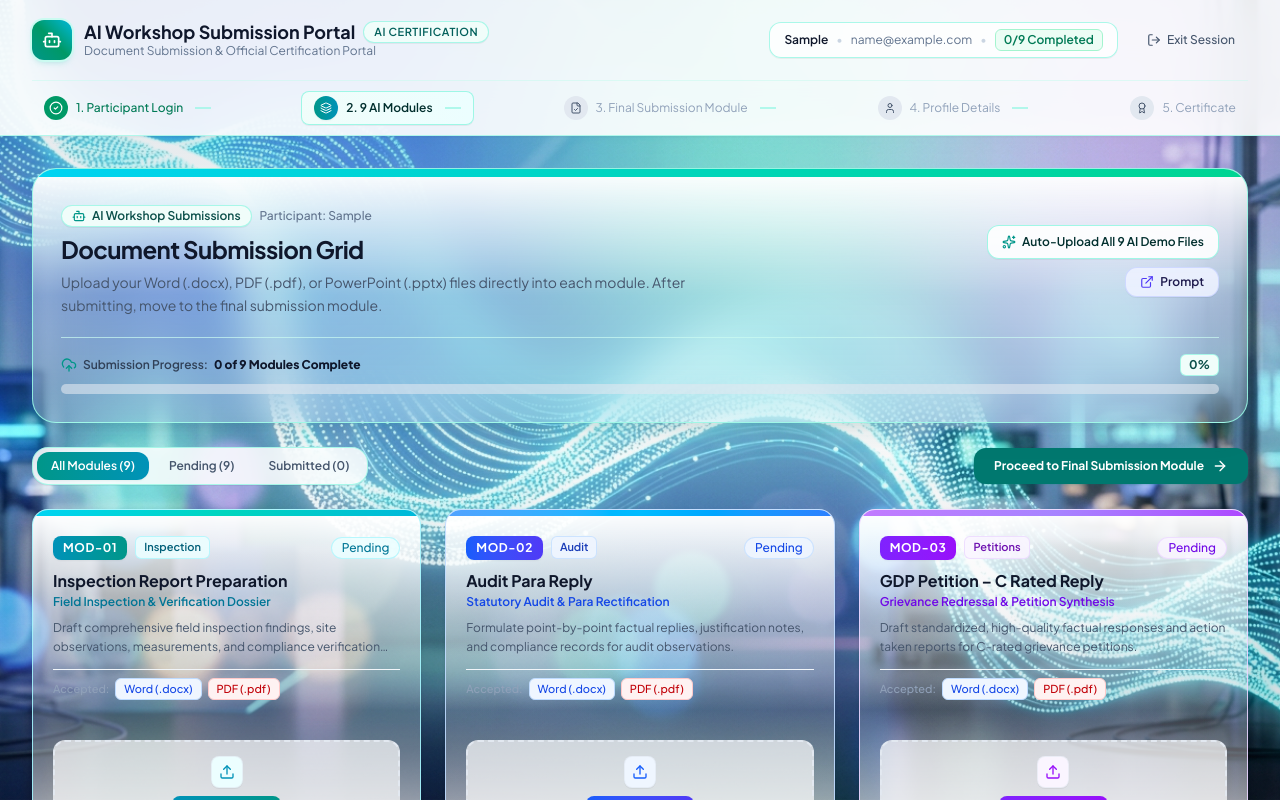
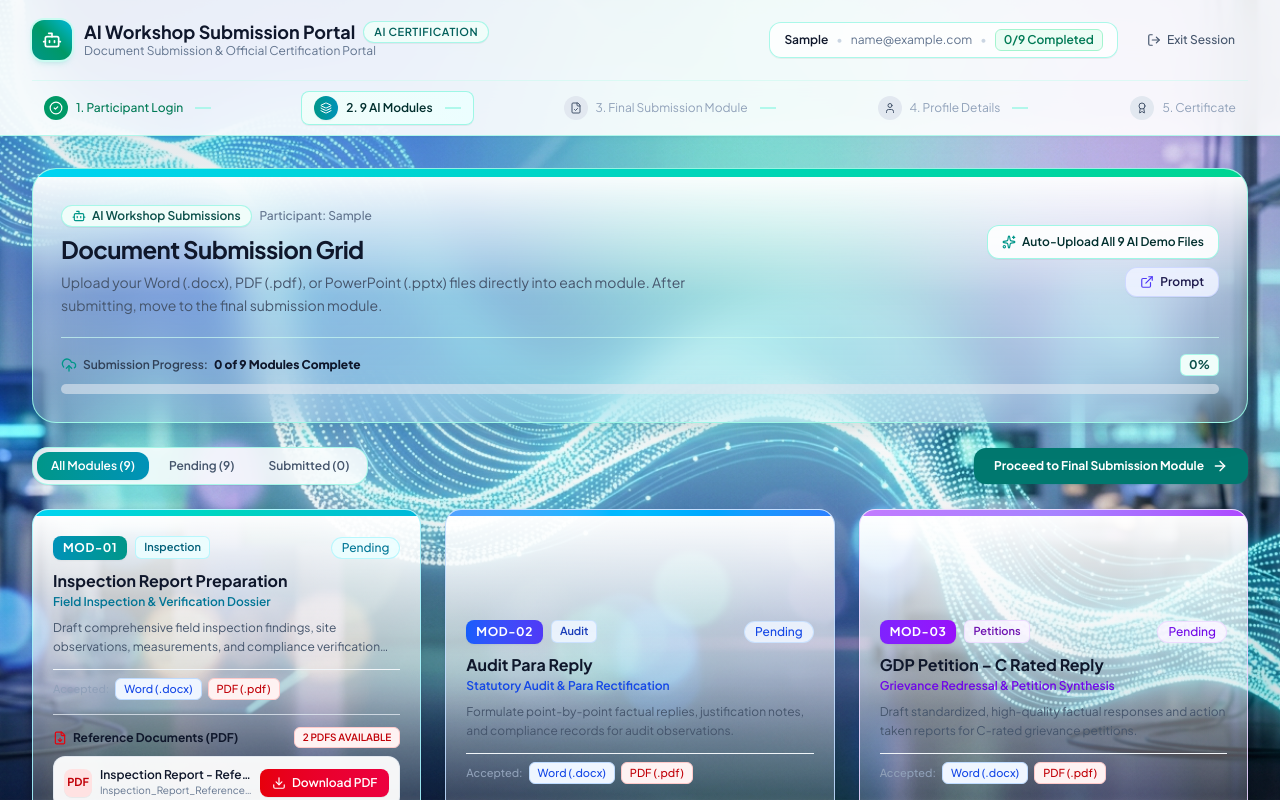
Before and after one commit to sanjaiworksai/Rural-Development-document-submission, a React (Vite) app: page / in a window 1280 px wide. Both pictures are taken after typing "name@example.com", "Sample" into the empty fields and a click on the button "Enter Workspace". Shown: the top 800 px of the page. Built offline with nearby package versions, Linux system fonts and the light colour scheme; a web font is replaced by a local one.

Commit message:
feat: add feedback form and module resource docs
Integrate a feedback form link on the certificate page and implement a UI component to display downloadable reference documents within module cards. Updated data schemas to support external resource documentation.

```diff
--- a/src/components/CertificatePage.tsx
+++ b/src/components/CertificatePage.tsx
@@ -11,6 +11,8 @@ import {
   Image as ImageIcon,
   Loader2,
   LogOut,
+  MessageSquareHeart,
+  ExternalLink,
   Paintbrush,
   Printer,
   RotateCcw,
@@ -230,6 +232,20 @@ export const CertificatePage: React.FC<CertificatePageProps> = ({
                 <span>Edit Details</span>
               </button>
 
+              {/* FEEDBACK FORM BUTTON */}
+              <a
+                id="btn-certificate-feedback-form"
+                href="https://docs.google.com/forms/d/e/1FAIpQLSeT0bBfGqkgmNOb8tUylUunhqOO-ebdmOt2BnVppsuaxRsswg/viewform"
+                target="_blank"
+                rel="noopener noreferrer"
+                className="inline-flex items-center gap-1.5 px-4 py-2 rounded-xl text-xs font-bold text-indigo-950 bg-gradient-to-r from-indigo-100 to-sky-100 hover:from-indigo-200 hover:to-sky-200 border border-indigo-200/90 shadow-2xs hover:shadow-xs transition-all cursor-pointer"
+                title="Fill in workshop feedback form"
+              >
+                <MessageSquareHeart className="w-3.5 h-3.5 text-indigo-600" />
+                <span>Feedback Form</span>
+                <ExternalLink className="w-3 h-3 text-indigo-500" />
+              </a>
+
               {/* DOWNLOAD CERTIFICATE PDF BUTTON */}
               <button
                 id="btn-download-certificate-pdf"
@@ -442,6 +458,38 @@ export const CertificatePage: React.FC<CertificatePageProps> = ({
           </div>
         </div>
       </div>
+
+      {/* BOTTOM FEEDBACK BANNER (Hidden on print) */}
+      <div className="no-print relative rounded-3xl border border-indigo-200/90 bg-gradient-to-r from-indigo-50/80 via-sky-50/70 to-teal-50/60 backdrop-blur-xl shadow-md p-5 sm:p-6 overflow-hidden">
+        <div className="flex flex-col sm:flex-row sm:items-center justify-between gap-4">
+          <div className="space-y-1">
+            <div className="flex items-center gap-2">
+              <span className="inline-flex items-center gap-1 px-2.5 py-0.5 rounded-full text-xs font-bold bg-indigo-100 text-indigo-800 border border-indigo-200">
+                <MessageSquareHeart className="w-3.5 h-3.5 text-indigo-600" />
+                <span>Workshop Feedback</span>
+              </span>
+            </div>
+            <h3 className="text-base sm:text-lg font-bold text-slate-900">
+              Share Your Workshop Experience
+            </h3>
+            <p className="text-xs text-slate-600 max-w-xl">
+              Please take a moment to provide your valuable feedback on the AI workshop modules and sessions.
+            </p>
+          </div>
+
+          <a
+            id="btn-bottom-feedback-form"
+            href="https://docs.google.com/forms/d/e/1FAIpQLSeT0bBfGqkgmNOb8tUylUunhqOO-ebdmOt2BnVppsuaxRsswg/viewform"
+            target="_blank"
+            rel="noopener noreferrer"
+            className="inline-flex items-center justify-center gap-2 px-6 py-3 rounded-xl text-xs font-bold text-white bg-gradient-to-r from-indigo-600 via-sky-600 to-teal-600 hover:from-indigo-700 hover:to-teal-700 transition-all shadow-md shadow-indigo-600/20 hover:shadow-lg cursor-pointer shrink-0"
+          >
+            <MessageSquareHeart className="w-4 h-4" />
+            <span>Open Feedback Form</span>
+            <ExternalLink className="w-3.5 h-3.5" />
+          </a>
+        </div>
+      </div>
     </div>
   );
 };
--- a/src/components/ModuleCard.tsx
+++ b/src/components/ModuleCard.tsx
@@ -1,7 +1,9 @@
 import React, { useRef, useState } from 'react';
 import {
   CheckCircle2,
+  Download,
   FileCode2,
+  FileDown,
   FileSpreadsheet,
   FileText,
   Presentation,
@@ -204,6 +206,58 @@ export const ModuleCard: React.FC<ModuleCardProps> = ({
           <span className="text-[11px] font-medium text-slate-400">Accepted:</span>
           {module.acceptedTypes.map((type) => getBadgeForType(type))}
         </div>
+
+        {/* Downloadable Reference PDF Documents (if provided for module) */}
+        {module.resourceDocs && module.resourceDocs.length > 0 && (
+          <div className="mt-3.5 pt-3 border-t border-slate-200/80 space-y-2">
+            <div className="flex items-center justify-between">
+              <span className="inline-flex items-center gap-1.5 text-xs font-bold text-slate-900">
+                <FileDown className="w-3.5 h-3.5 text-red-600" />
+                <span>Reference Documents (PDF)</span>
+              </span>
+              <span className="text-[10px] font-semibold uppercase px-2 py-0.5 rounded-md bg-red-50 text-red-700 border border-red-200">
+                {module.resourceDocs.length} PDFs Available
+              </span>
+            </div>
+
+            <div className="space-y-1.5">
+              {module.resourceDocs.map((doc, idx) => (
+                <div
+                  key={doc.id}
+                  className="flex flex-col sm:flex-row sm:items-center justify-between gap-2 p-2.5 rounded-xl bg-white/95 border border-slate-200/90 shadow-2xs hover:border-red-200 hover:bg-red-50/20 transition-all"
+                >
+                  <div className="flex items-center gap-2 min-w-0">
+                    <div className="w-7 h-7 rounded-lg bg-red-100 text-red-700 flex items-center justify-center font-bold text-[11px] shrink-0 shadow-2xs">
+                      PDF
+                    </div>
+                    <div className="min-w-0">
+                      <p className="text-xs font-semibold text-slate-900 truncate" title={doc.title}>
+                        {doc.title}
+                      </p>
+                      <p className="text-[10px] text-slate-500 truncate">
+                        {doc.filename}
+                      </p>
+                    </div>
+                  </div>
+
+                  <div className="flex items-center shrink-0 self-end sm:self-auto">
+                    <a
+                      id={`btn-download-pdf-${module.id}-${idx}`}
+                      href={doc.downloadUrl}
+                      target="_blank"
+                      rel="noopener noreferrer"
+                      className="inline-flex items-center gap-1.5 px-3 py-1.5 rounded-lg text-xs font-semibold text-white bg-gradient-to-r from-red-600 to-rose-600 hover:from-red-700 hover:to-rose-700 shadow-2xs transition-all cursor-pointer"
+                      title="Download PDF directly"
+                    >
+                      <Download className="w-3.5 h-3.5" />
+                      <span>Download PDF</span>
+                    </a>
+                  </div>
+                </div>
+              ))}
+            </div>
+          </div>
+        )}
       </div>
 
       {/* Hidden File Input */}
--- a/src/data/initialModules.ts
+++ b/src/data/initialModules.ts
@@ -10,6 +10,26 @@ export const INITIAL_MODULES: ModuleData[] = [
     category: 'Inspection',
     acceptedTypes: ['word', 'pdf'],
     recommendedType: 'word',
+    resourceDocs: [
+      {
+        id: 'mod1-doc-1',
+        title: 'Inspection Report - Reference Document 1',
+        filename: 'Inspection_Report_Reference_1.pdf',
+        type: 'pdf',
+        viewUrl: 'https://drive.google.com/file/d/1gJnswRiUSMiBFhLujOIffGbfcAyaF9Xn/view?usp=drive_link',
+        downloadUrl: 'https://drive.google.com/uc?export=download&id=1gJnswRiUSMiBFhLujOIffGbfcAyaF9Xn',
+        sizeDescription: 'PDF Document',
+      },
+      {
+        id: 'mod1-doc-2',
+        title: 'Inspection Report - Reference Document 2',
+        filename: 'Inspection_Report_Reference_2.pdf',
+        type: 'pdf',
+        viewUrl: 'https://drive.google.com/file/d/1XUmS5TKnxK4NoyROp0kyk61eBhb0WeB_/view?usp=drive_link',
+        downloadUrl: 'https://drive.google.com/uc?export=download&id=1XUmS5TKnxK4NoyROp0kyk61eBhb0WeB_',
+        sizeDescription: 'PDF Document',
+      },
+    ],
   },
   {
     id: 2,
--- a/src/types.ts
+++ b/src/types.ts
@@ -11,6 +11,16 @@ export interface UploadedDoc {
   pageCount?: number;
 }
 
+export interface ModuleResourceDoc {
+  id: string;
+  title: string;
+  filename: string;
+  type: 'pdf';
+  viewUrl: string;
+  downloadUrl: string;
+  sizeDescription?: string;
+}
+
 export interface ModuleData {
   id: number;
   code: string;
@@ -22,6 +32,7 @@ export interface ModuleData {
   recommendedType: DocType;
   uploadedFile?: UploadedDoc;
   isVerified?: boolean;
+  resourceDocs?: ModuleResourceDoc[];
 }
 
 export interface UserAuth {
```
